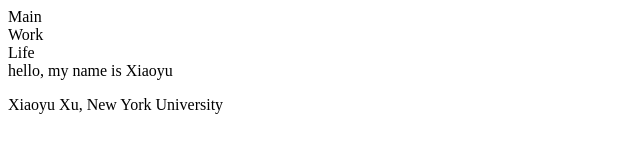
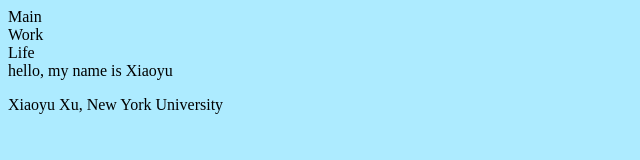
Before and after one commit to xuxiaoyu89/portfolio, a plain HTML site: page index.html in a window 1280 px wide. Shown: the whole page, without its empty margins (0-640 px from the left). Drawn offline with nearby package versions, Linux system fonts and the light colour scheme; some packages are replaced by stand-ins of ours.

Commit message:
add css file

```diff
--- a/index.html
+++ b/index.html
@@ -4,7 +4,7 @@
     <title>Xiaoyu's portfolio</title>
     <script src="https://ajax.googleapis.com/ajax/libs/angularjs/1.4.6/angular.min.js"></script>
     <script src="https://ajax.googleapis.com/ajax/libs/angularjs/1.4.6/angular-route.min.js"></script>
-    <link rel="stylesheet" type="text/css" href="css/default.css">
+    <link rel="stylesheet" type="text/css" href="css/style.css">
     <script src="js/app.js"></script>
     <script src="js/ctrl_main.js"></script>
 </head>
```
